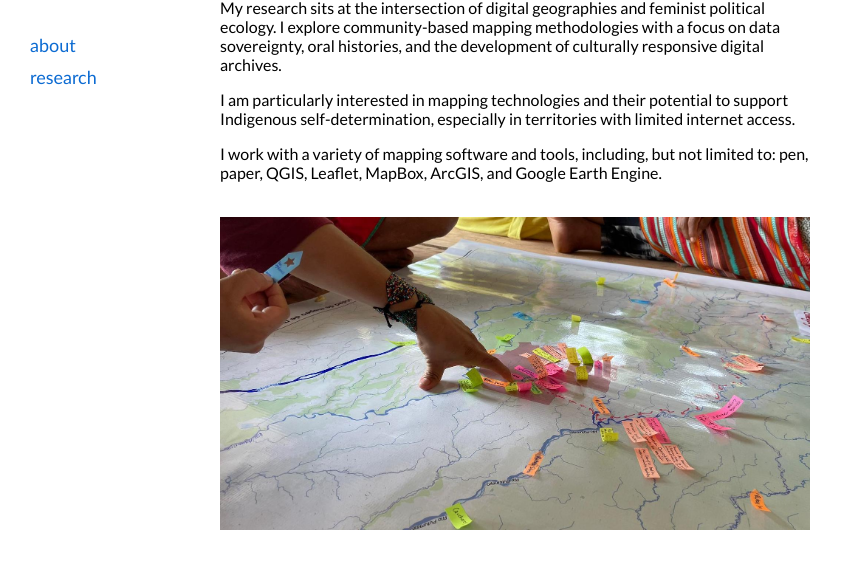
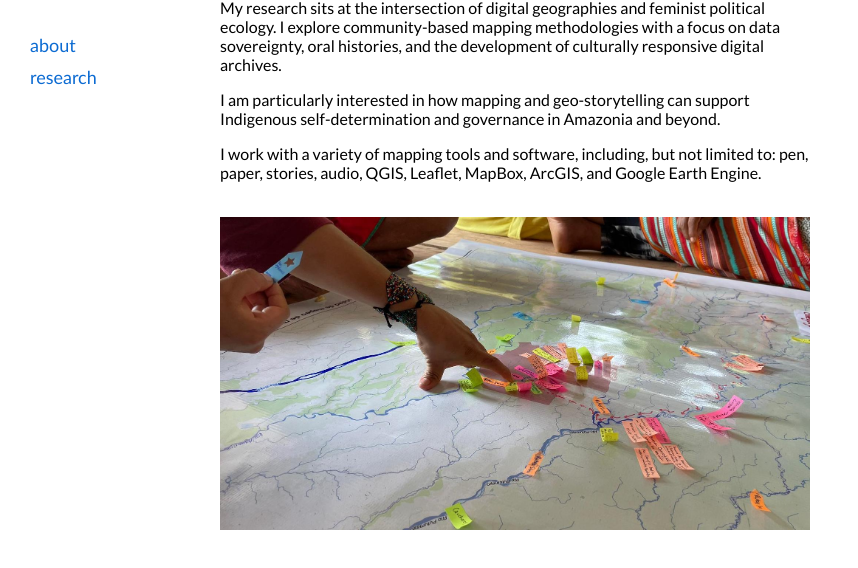
Before and after one commit to ishkurti/InaWeb, a plain HTML site: page research.html in a window 1280 px wide. Shown: the part 112-680 px from the top of the page, without its empty margins (0-858 px from the left). Drawn offline with Linux system fonts and the light colour scheme.

Commit message:
Update research.html

```diff
--- a/research.html
+++ b/research.html
@@ -142,8 +142,8 @@
             <div class="clearfix">
                 <h1>research</h1>
                 <p>My research sits at the intersection of digital geographies and feminist political ecology. I explore community-based mapping methodologies with a focus on data sovereignty, oral histories, and the development of culturally responsive digital archives.</p>
-                <p>I am particularly interested in mapping technologies and their potential to support Indigenous self-determination, especially in territories with limited internet access.</p>
-                <p>I work with a variety of mapping software and tools, including, but not limited to: pen, paper, QGIS, Leaflet, MapBox, ArcGIS, and Google Earth Engine.</p>
+                <p>I am particularly interested in how mapping and geo-storytelling can support Indigenous self-determination and governance in Amazonia and beyond.</p>
+                <p>I work with a variety of mapping tools and software, including, but not limited to: pen, paper, stories, audio, QGIS, Leaflet, MapBox, ArcGIS, and Google Earth Engine.</p>
                 <br>
                 <img src="./images/mapa.jpeg" alt="mapa" class="mapa">
             </div>
```
